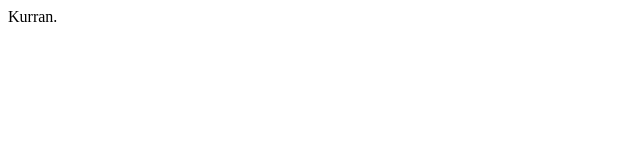
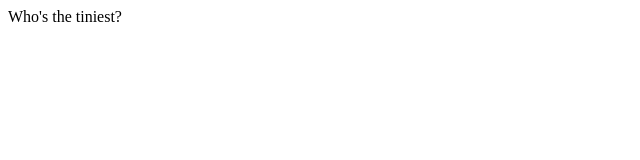
Before and after one commit to Kurran/kurran.github.io, a plain HTML site: page index.html in a window 1280 px wide. Shown: the full height of the page, 0-640 px from the left. Drawn offline with Linux system fonts and the light colour scheme.

Commit message:
Change text

```diff
--- a/index.html
+++ b/index.html
@@ -5,6 +5,6 @@
   <title>Kurran</title>
 </head>
 <body>
-  Kurran.
+  Who's the tiniest?
 </body>
 </html>
```
